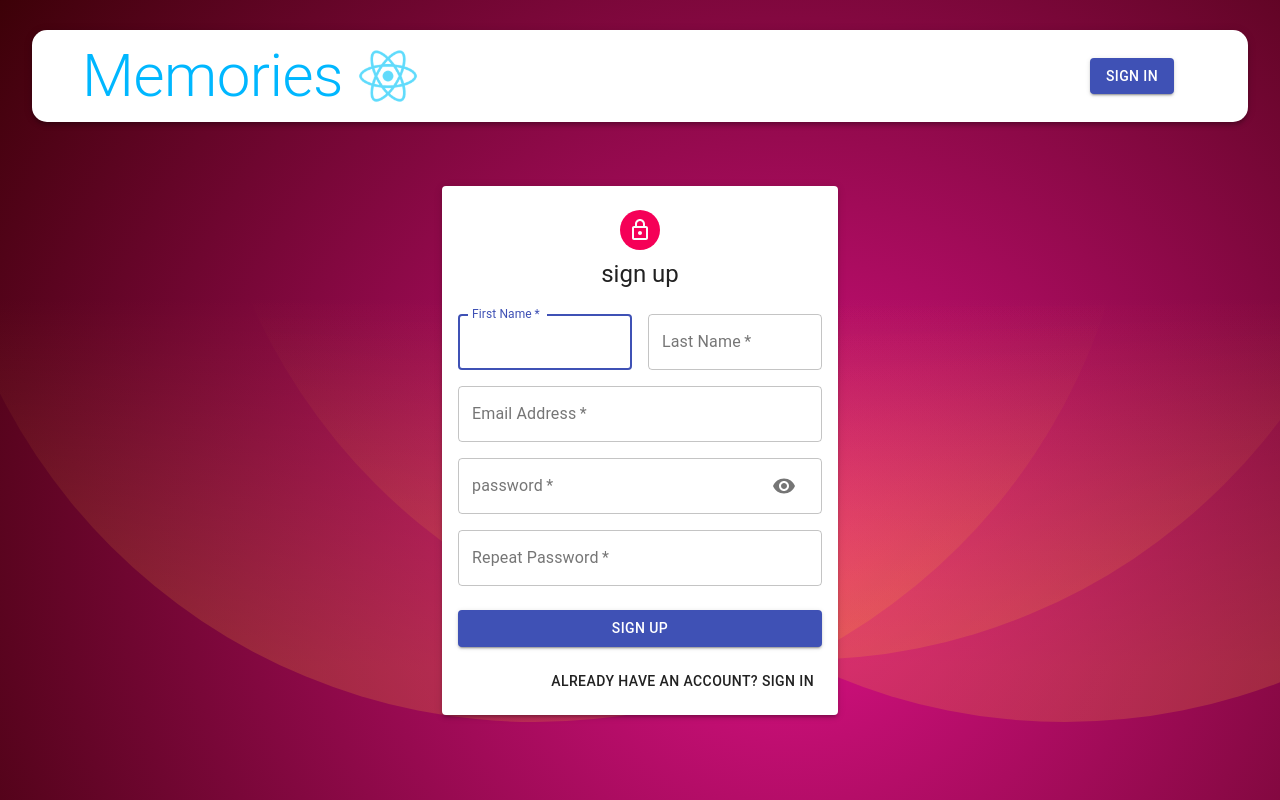
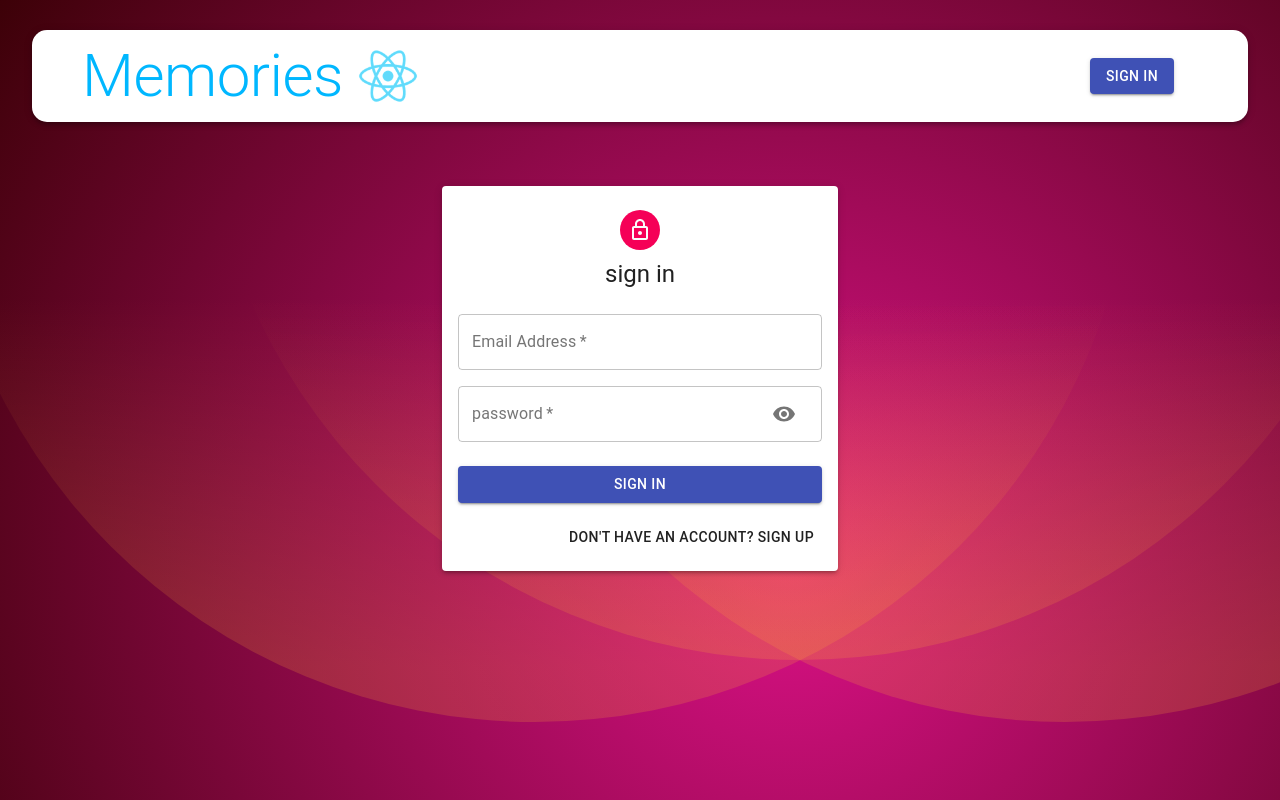
Before and after one commit to Richards-Richie/SocialMediaApp, a React (Create React App) app in the folder client/: page /auth in a window 1280 px wide. Built offline with nearby package versions, Linux system fonts and the light colour scheme.

Commit message:
problems

```diff
--- a/client/src/components/Auth/Auth.js
+++ b/client/src/components/Auth/Auth.js
@@ -1,15 +1,13 @@
-import React,{useState,useEffect} from "react";
-import {Avatar,Button,Paper,Grid,Typography,Container, TextField} from "@material-ui/core"
-import Login from "./login.js";
-import {gapi} from "gapi-script";
+import React,{useState} from "react";
+import {Avatar,Button,Paper,Grid,Typography,Container} from "@material-ui/core"
+
 import useStyles from "./styles.js";
 import LockedOutlinedIcon from "@material-ui/icons/LockOutlined";
 import Input from "./input.js";
-import icon from "./Icon.js";
+//import icon from "./Icon.js";
 import {useDispatch} from "react-redux";
 import {useHistory} from "react-router-dom";
 import {signin,signup} from "../../actions/auth.js";
-import { GoogleLogin } from '@react-oauth/google';
 
 
 
@@ -23,18 +21,24 @@ const initialState={firstName:"",lastName:"",email:"",password:"",confirmPasswor
 
 
 const Auth=()=>{
+
     const clientId=process.env.CLIENT_ID;
 
     const history=useHistory();
     const dispatch=useDispatch();
     const classes=useStyles();
     const [formData,setFormData]=useState(initialState);
-    const [isSignUp,setIsSignUp]=useState(true);
+    const [isSignUp,setIsSignUp]=useState(false);
+    const [prevIsSignUp,setPrevIsSignUp]=useState(isSignUp);
 
     const {showPassword,setShowPassword}=useState(false);
+
+
     const switchMode=()=>{
-
+        //e.preventDefault();
+        setFormData(initialState);
         setIsSignUp((prevIsSignUp)=>!prevIsSignUp);
+        //setIsSignUp(!isSignUp);
         setShowPassword(false);
     }
     const handleSubmit=(e)=>{
@@ -44,12 +48,14 @@ const Auth=()=>{
         }else{
             dispatch(signin(formData,history))
         }
-        console.log(formData);
+        //console.log(formData);
     }
     const handleChange=(e)=>{
+
         setFormData({...formData,[e.target.name]:e.target.value});
     }
-    const handleShowPassword=()=>setShowPassword((prevShowPassword)=>!prevShowPassword);
+    const handleShowPassword=()=>setShowPassword(!showPassword);
+    //prevShowPassword)=>!prevShowPassword
     // const onSucess= async (res)=>{
     //     const result=res?.profileObj;
     //     const token=res?.tokenId;
@@ -69,18 +75,18 @@ const Auth=()=>{
                 <Avatar className={classes.avatar} >
                     <LockedOutlinedIcon/>
                 </Avatar>
-                <Typography variant="h5">{isSignUp ? 'sign up' : 'sign in'}</Typography>
+                <Typography component="h1" variant="h5">{isSignUp ? 'sign up' : 'sign in'}</Typography>
                 <form className={classes.form} onSubmit={handleSubmit} >
                     <Grid container spacing={2} >
                         { isSignUp && (
                                 <>
-                                <Input name="firstName" label="First Name" handleChange={handleChange} autoFocus half />
-                                <Input name="lastName" label="Last Name" handleChange={handleChange}  half />
+                                <Input name="firstName" label="First Name" onChange={handleChange} autoFocus half />
+                                <Input name="lastName" label="Last Name" onChange={handleChange}  half />
                                 </>
                             )}
                         <Input name="email" label="Email Address" handleChange={handleChange} type="email" />
-                        <Input name="password" label="password" handleChange={handleChange} type={showPassword ? "text":"password"} handleShowPassword={handleShowPassword}  />
-                        {isSignUp && <Input name="confirmPassword" label="Repeat Password" handleChange={handleChange} type="password" />}
+                        <Input name="password" label="password" handleChange={handleChange} type={showPassword ? 'text' : 'password'} handleShowPassword={handleShowPassword}  />
+                        {isSignUp && <Input name="confirmPassword" label="Repeat Password" handleChange={handleChange} type="password"    />}
                     </Grid>
                     <Button type="submit" fullWidth variant="contained" color="primary" className={classes.submit} >
                             {isSignUp ? "sign up" : "sign in"}
@@ -93,7 +99,7 @@ const Auth=()=>{
                         }}
                         cookiePolicy="single_host_origin"
                     />; */}
-                    <Grid container justify="flex-end" >
+                    <Grid container justifyContent="flex-end" >
                         <Grid item>
                             <Button onClick={switchMode}>
                                 {isSignUp ? "Already have an account? sign in" : "Don't have an account?  sign up"}
@@ -101,10 +107,9 @@ const Auth=()=>{
                         </Grid>
                     </Grid>
                 </form>
-
             </Paper>
         </Container>
     );
-}
+};
 
 export default Auth;
--- a/client/src/components/Auth/input.js
+++ b/client/src/components/Auth/input.js
@@ -4,8 +4,7 @@ import Visibility from "@material-ui/icons/Visibility";
 import VisibilityOff from "@material-ui/icons/VisibilityOff";
 
 
-const Input =({name,handleChange,label,half,autoFocus,type,handleShowPassword})=>{
-    return(
+const Input =({name,handleChange,label,half,autoFocus,type,handleShowPassword})=>(
         <Grid item xs={12} sm={half?6:12}>
             <TextField
                 name={name}
@@ -20,14 +19,13 @@ const Input =({name,handleChange,label,half,autoFocus,type,handleShowPassword})=
                     endAdornment:(
                         <InputAdornment position="end">
                             <IconButton onClick={handleShowPassword} >
-                                {type === "password" ? <Visibility/> : <VisibilityOff/> }
+                                {type === "password" ? <Visibility /> : <VisibilityOff/> }
                             </IconButton>
                         </InputAdornment>
                     ),
-                }:null}
+                } : null}
             />
         </Grid>
-    )
-}
+    );
 
 export default Input;
--- a/client/src/components/Navbar/navbar.js
+++ b/client/src/components/Navbar/navbar.js
@@ -6,6 +6,8 @@ import memories from "../../images/logo192.png";
 import {useDispatch} from "react-redux";
 import { useHistory, useLocation } from "react-router-dom";
 import decode from "jwt-decode";
+import * as actionType from "../../constants/actionTypes.js"
+
 
 const Navbar=()=>{
     const classes=useStyles();
@@ -17,14 +19,14 @@ const Navbar=()=>{
         const token=user?.token;
         if(token){
             const decodedToken=decode(token);
-            if(decodedToken.exp*1000 < new Date().getTime()){
-                Logout();
-            }
+            if(decodedToken.exp*1000 < new Date().getTime()) Logout();
+
         }
         setUser(JSON.parse(localStorage.getItem('profile')))
-    },[location])
+    },[location]);
+
     const Logout=()=>{
-        dispatch({type:"LOGOUT"});
+        dispatch({type :actionType.LOGOUT});
         history.push("/");
         setUser(null);
     }
@@ -36,7 +38,7 @@ const Navbar=()=>{
                 </Typography>
                 <img className={classes.image} src={memories} alt="memories" height="60"/>
             </div>
-        <Toolbar className={classes.toolbar}>
+            <Toolbar className={classes.toolbar} position="static" >
                 {user ? (
                     <div className={classes.profile} >
                         <Avatar className={classes.purple} alt={user.result.name} src={user.result.imageUrl} >{user.result.name.charAt(0)}</Avatar>
@@ -47,7 +49,8 @@ const Navbar=()=>{
                     <Button component={Link} to="/auth" variant="contained" color="primary" >Sign In</Button>
                 )}
             </Toolbar>
-        </AppBar>);
+        </AppBar>
+    );
 };
 
 export default Navbar;
--- a/client/src/components/Navbar/styles.js
+++ b/client/src/components/Navbar/styles.js
@@ -2,7 +2,7 @@ import { makeStyles } from '@material-ui/core/styles';
 import { deepPurple } from '@material-ui/core/colors';
 
 export default makeStyles((theme) => ({
-        appBar: {
+    appBar: {
         borderRadius: 15,
         margin: '30px 0',
         display: 'flex',
@@ -31,13 +31,20 @@ export default makeStyles((theme) => ({
     userName: {
         display: 'flex',
         alignItems: 'center',
+        justifyContent:"space-between",
     },
     brandContainer: {
         display: 'flex',
         alignItems: 'center',
+        justifyContent:'space-between'  ,
+    },
+    logout:{
+        display: 'flex',
+        alignItems: 'center',
+        justifyContent:"space-between",
     },
     purple: {
         color: theme.palette.getContrastText(deepPurple[500]),
         backgroundColor: deepPurple[500],
-        marginRight:"10px",  },
+        },
 }));
--- a/client/src/components/form/form.js
+++ b/client/src/components/form/form.js
@@ -6,12 +6,14 @@ import {useDispatch} from "react-redux";
 import {createPost,updatePost} from "../../actions/posts.js";
 import {useSelector} from "react-redux";
 
-const user=JSON.parse(localStorage.getItem("profile"));
+
 const Form=({currentId,setCurrentId})=>{
-    const post=useSelector((state)=>currentId?state.posts.find((p)=>p._id===currentId):null);
+    const post=useSelector((state)=>currentId ? state.posts.find((p)=>p._id===currentId) : null);
     const [postData,setPostData]=useState({title:'',message:'',tags:'',selectedFile:''});
     const classes=useStyles();
     const dispatch=useDispatch();
+    const user=JSON.parse(localStorage.getItem("profile"));
+
     useEffect(()=>{
         if(post)setPostData(post);
     },[post]);
@@ -29,7 +31,7 @@ const Form=({currentId,setCurrentId})=>{
 
     }
     const clear=()=>{
-        setCurrentId(null);
+        setCurrentId(0);
         setPostData({title:'',message:'',tags:'',selectedFile:''});
     }
 
--- a/client/src/constants/actionTypes.js
+++ b/client/src/constants/actionTypes.js
@@ -3,5 +3,6 @@ export const UPDATE='UPDATE';
 export const DELETE='DELETE';
 export const FETCH_ALL='FETCH_ALL';
 export const LIKE='LIKE';
+
 export const AUTH='AUTH';
 export const LOGOUT='LOGOUT';
```
Also changed, not shown: 1 other file (tests, documents, lock files or other folders). Lines whose indentation alone changed are shown as unchanged.
